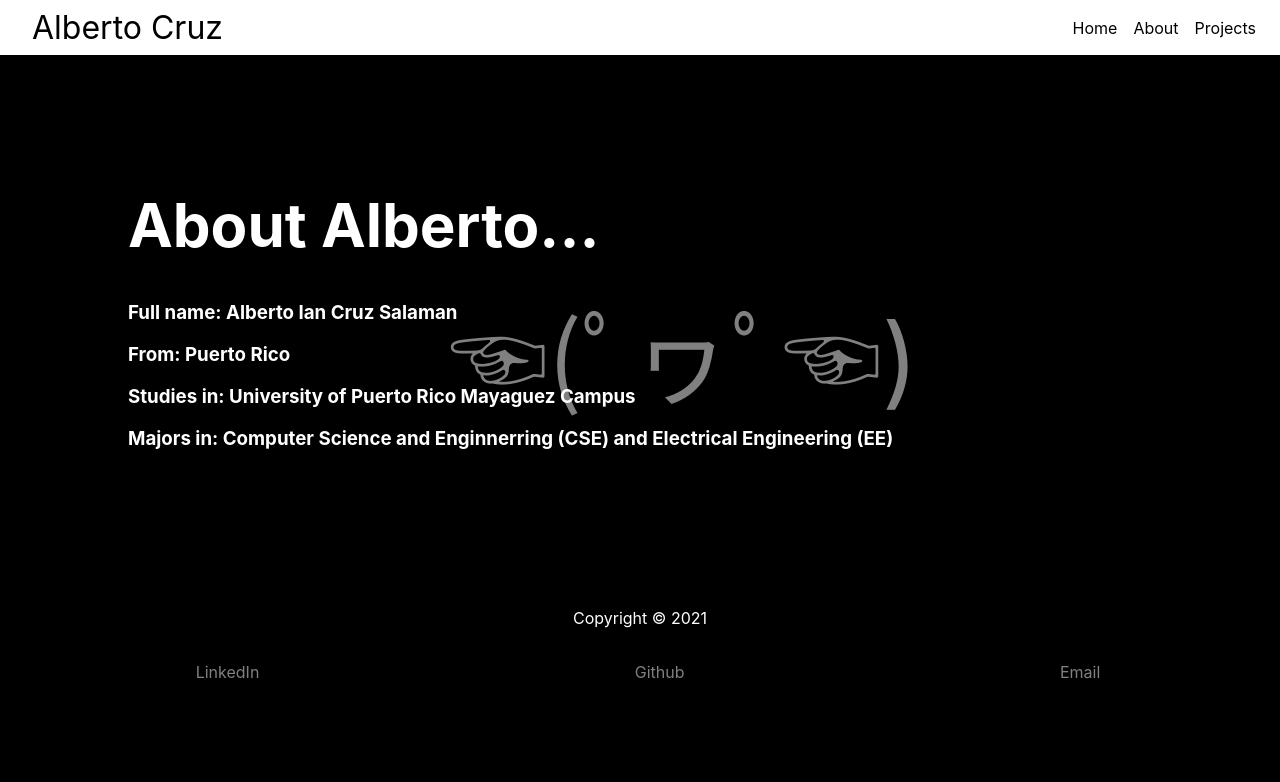
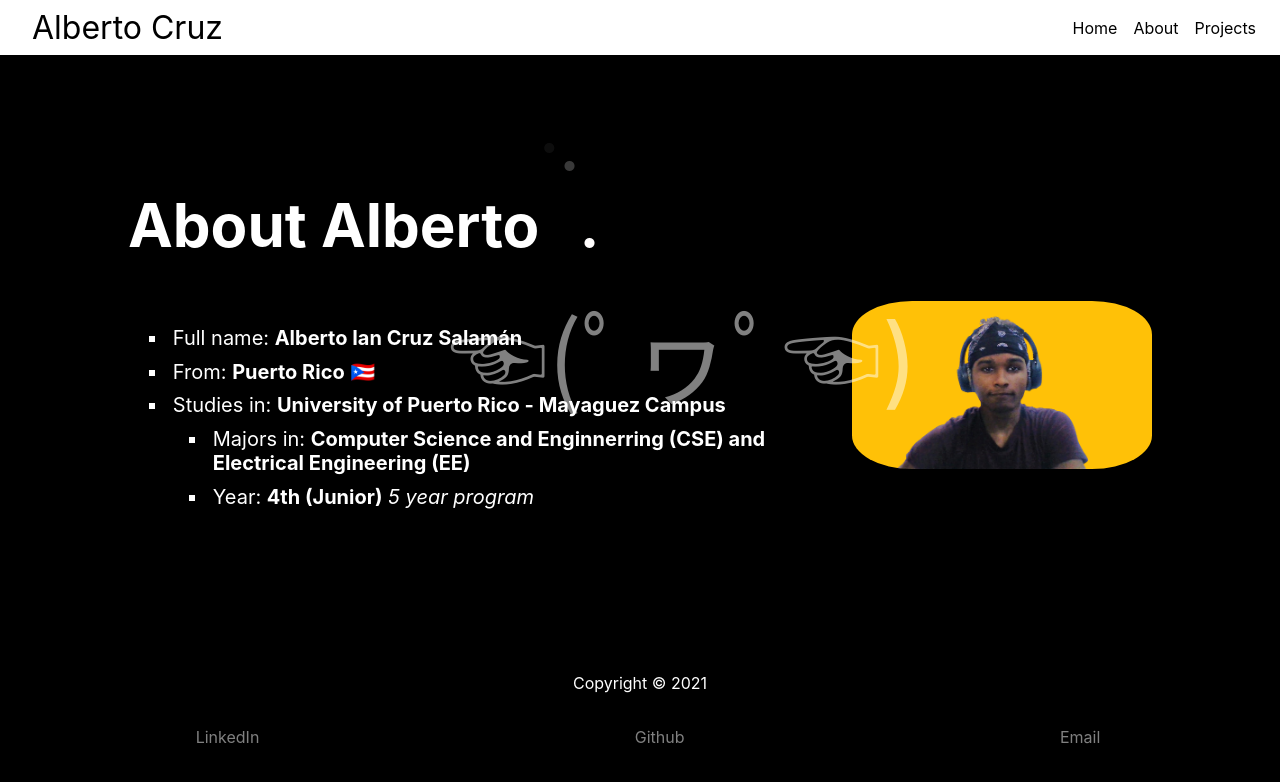
Before and after one commit to albertocruz6/personal-page, a React (Create React App) app: page /about in a window 1280 px wide. Shown: the top 782 px of the page. Built offline with nearby package versions, Linux system fonts and the light colour scheme.

Commit message:
Adding details into about section. Images and additional animations

```diff
--- a/src/components/about/About.css
+++ b/src/components/about/About.css
@@ -1,7 +1,28 @@
 .about-container {
     padding: 4rem 8rem;
-    display: inline-block;
 }
 .about-container #about-tag {
-    font-size: 60px;
+    font-size: 60px; white-space: nowrap;
 }
+
+.about-details {
+    display: flex;
+    flex-direction: row;
+}
+.about-details-list {
+    flex-grow: 1;
+}
+
+.about-details-list ul {
+    list-style: square;
+    font-size: 20px;
+}
+
+.about-details-list ul li {
+    padding: 0.3rem;
+}
+
+#PFP {
+    border-radius: 20%;
+    flex-grow: 1;
+}
--- a/src/components/about/About.js
+++ b/src/components/about/About.js
@@ -1,16 +1,67 @@
 import React from 'react'
+import Emoji from "../miscelaneous/Emoji"
+import styled, {keyframes} from 'styled-components'
+import pfp from "./pfp.png"
 import './About.css'
 
 const About = () => {
+
+    const dotArray = "...".split("");
     return (
         <div className='about-container'>
-            <h1 id='about-tag'>About Alberto...</h1>
-            <h3>Full name: Alberto Ian Cruz Salaman</h3>
-            <h3>From: Puerto Rico</h3>
-            <h3>Studies in: University of Puerto Rico Mayaguez Campus</h3>
-            <h3>Majors in: Computer Science and Enginnerring (CSE) and Electrical Engineering (EE)</h3>
+            <h1 id='about-tag'>About Alberto<Wrapper>{dotArray.map((item, index) => (
+                <span key={index}>{item}</span>
+            ))}</Wrapper></h1>
+            <div className='about-details'>
+                <div className='about-details-list'>
+                    <ul>
+                        <li>Full name: <b>Alberto Ian Cruz Salamán</b></li>
+                        <li>From: <b>Puerto Rico</b> <Emoji symbol="0x1F1F5"/><Emoji symbol="0x1F1F7"/></li>
+                        <li>Studies in: <b>University of Puerto Rico - Mayaguez Campus</b></li>
+                        <ul>
+                            <li>Majors in: <b>Computer Science and Enginnerring (CSE) and Electrical Engineering (EE)</b></li>
+                            <li>Year: <b>4th (Junior)</b> <i>5 year program</i></li>
+                        </ul>
+
+                    </ul>
+                </div>
+                <div className='about-details-images'>
+                    <img src={pfp} alt="PFP" id='PFP' width="300" height="168"/>
+                </div>
+            </div>
+
+
         </div>
     )
 }
+const animation = keyframes`
+    0% {opacity: 0; transform: translateY(-100px); color: red}
+    25% {opacity: 1;transform: translateY(0px); }
+    75% {opacity: 1;transform: translateY(0px);}
+    100% {opacity: 0;transform: translateY(-100px);}
+
+`
+const Wrapper = styled.span`
+    display: inline-block;
+    span {
+        display: inline-block;
+        opacity:0;
+        animation-name: ${animation};
+        animation-duration: 6s;
+        animation-fill-mode: fowards;
+        animation-iteration-count: infinite;
+        animation-timing-function: cubic-bezier(0.075, 0.82, 0.165, 1);
+    }
+    span:nth-child(1) {
+        animation-delay: 0.3s;
+    }
+    span:nth-child(2) {
+        animation-delay: 0.7s;
+    }
+    span:nth-child(3) {
+        animation-delay: 1.1s;
+    }
+    `
+
 
 export default About
--- a/src/components/home/Home.js
+++ b/src/components/home/Home.js
@@ -19,7 +19,7 @@ const Home = () => {
 }
 
 const animation = keyframes`
-    0% {opacity: 0; transform: translateY(-100px) skewY(20deg);}
+    0% {opacity: 0; transform: translateY(-100px) skewY(20deg); color: red}
     25% {opacity: 1;transform: translateY(0px) skewY(0deg);}
     75% {opacity: 1;transform: translateY(0px) skewY(0deg);}
     100% {opacity: 0;transform: translateY(-100px) skewY(10deg);}
--- /dev/null
+++ b/src/components/miscelaneous/Emoji.js
@@ -0,0 +1,8 @@
+import React from 'react';
+
+const Emoji = React.memo(({ className, label, symbol }) =>
+    <span className={className} role="img" aria-label={label}>
+        {String.fromCodePoint(symbol)}
+    </span>)
+
+export default Emoji
```
Also changed, not shown: src/components/about/pfp.png (added).
